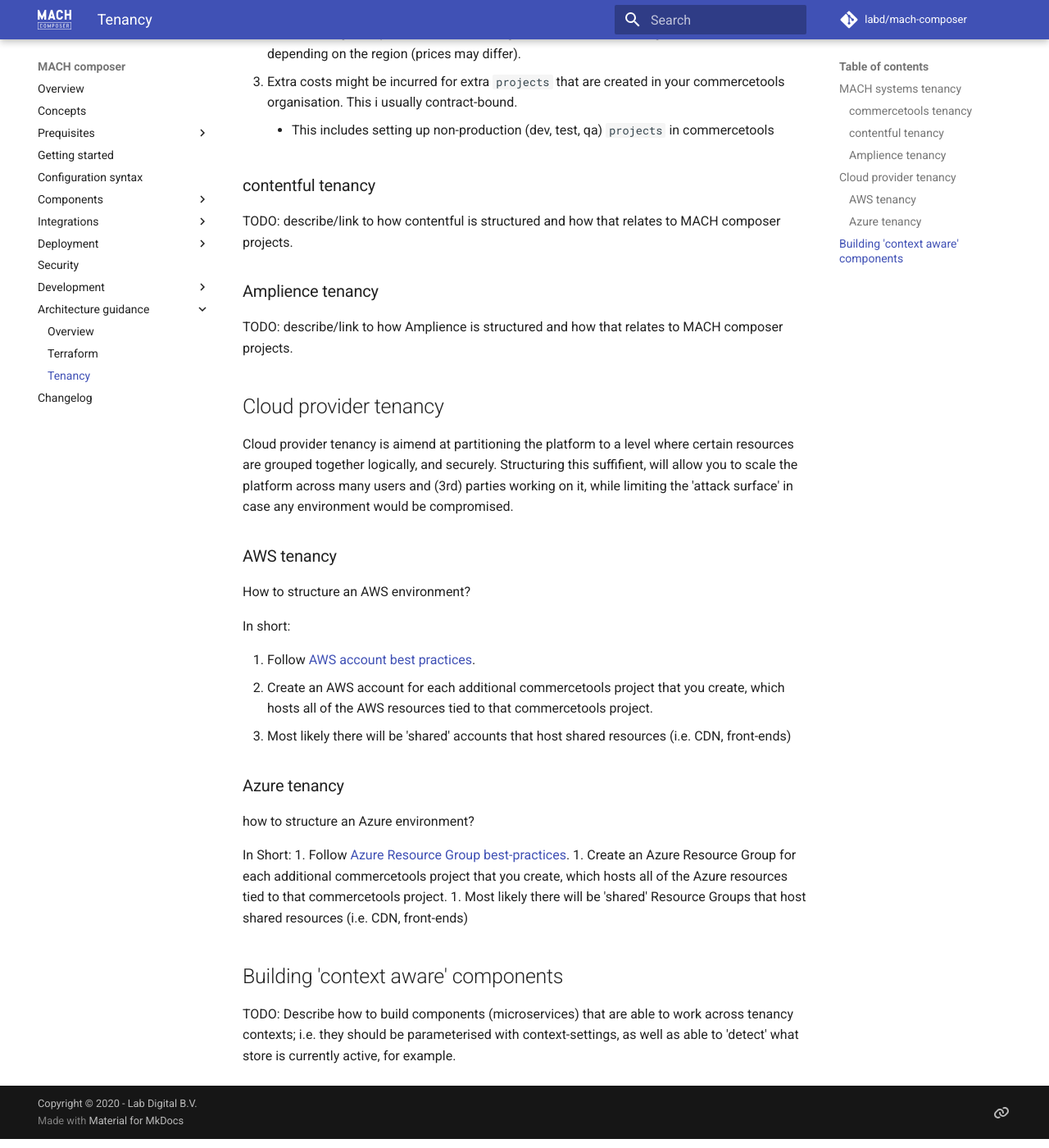
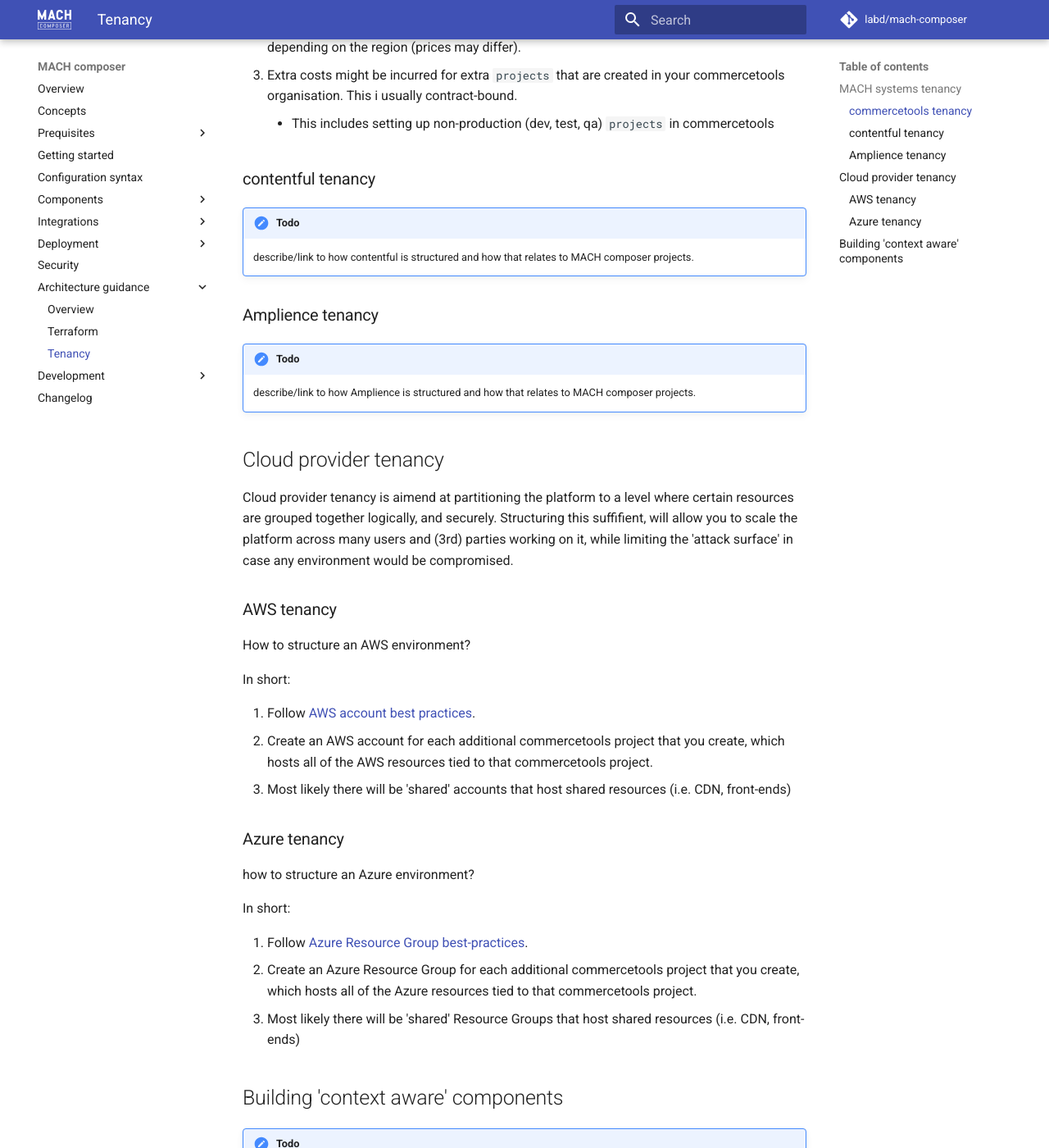
Before and after one commit to mach-composer/mach-composer-cli, an MkDocs documentation site: the page built from docs/src/guidance/tenancy.md, in a window 1280 px wide and 1400 px high, scrolled down 1968 px. Shown: the whole window at 82% size. Built offline with MkDocs 1.6.1 and Material for MkDocs 9.7.7, drawn with Linux system fonts in a browser that asks for light colours; a script that is not in the unit is left out; comment, search, counter and statistics services are not loaded; some of the changed text lies outside the part shown.

Commit message:
minor fixes

```diff
--- a/docs/mkdocs.yml
+++ b/docs/mkdocs.yml
@@ -41,13 +41,13 @@
     - GitHub actions: deployment/ci/github.md
     - Azure DevOps: deployment/ci/devops.md
 - security.md
-- Development:
-  - workflow/cli.md
-  - workflow/environment.md
 - Architecture guidance:
   - Overview: guidance/index.md
   - Terraform: guidance/terraform.md
   - Tenancy: guidance/tenancy.md
+- Development:
+  - workflow/cli.md
+  - workflow/environment.md
 - changelog.md
 
 extra_javascript:
--- a/docs/src/guidance/tenancy.md
+++ b/docs/src/guidance/tenancy.md
@@ -26,12 +26,12 @@
 *What to look at when deciding on your commercetools tenancy model:*
 
 1. Consider which commercetools `organisations` you will create (usually one per geographic region is sufficient)
-1. Consider when to create a new commercetools `project`.
-1. Consider how to look at the different geographic regions that commercetools has
-1. Consider how commercetools `project` multi-lingual and multi-country support can help when building multi-lingual and country commerce sites?
-1. Consider using commercetools' `shipping zones`
-1. Consider when to work with inventory and supply `channels`, including connecting these to `stores`
-1. Consider what commercetools `stores` can do for you within a `project` context
+2. Consider when to create a new commercetools `project`.
+3. Consider how to look at the different geographic regions that commercetools has
+4. Consider how commercetools `project` multi-lingual and multi-country support can help when building multi-lingual and country commerce sites?
+5. Consider using commercetools' `shipping zones`
+6. Consider when to work with inventory and supply `channels`, including connecting these to `stores`
+7. Consider what commercetools `stores` can do for you within a `project` context
 
 <br/>
 *Relevant commercetools resources:*
@@ -49,19 +49,20 @@
     - Currently, commercetools is implementing `assortments` in their product catalogue, which will enable you to create store-specific assortments (and thus catalogues). Currently this is not supported yet, but expected in Q1 2021
     - The Merchant Center does not always provide the `store` 'context'. This means that managers of store A might be able to see resources of store B.
         - If this is a problem, this might be a reason to create an additional `project` instead of solving it with a `store`
-
-1. When hosting multiple commercetools regions, commercetools might incur extra costs depending on the region (prices may differ).
-1. Extra costs might be incurred for extra `projects` that are created in your commercetools organisation. This i usually contract-bound.
+2. When hosting multiple commercetools regions, commercetools might incur extra costs depending on the region (prices may differ).
+3. Extra costs might be incurred for extra `projects` that are created in your commercetools organisation. This i usually contract-bound.
     - This includes setting up non-production (dev, test, qa) `projects` in commercetools
 
 
 ### contentful tenancy
 
-TODO: describe/link to how contentful is structured and how that relates to MACH composer projects.
+!!! TODO
+    describe/link to how contentful is structured and how that relates to MACH composer projects.
 
 ### Amplience tenancy
 
-TODO: describe/link to how Amplience is structured and how that relates to MACH composer projects.
+!!! TODO
+    describe/link to how Amplience is structured and how that relates to MACH composer projects.
 
 
 ## Cloud provider tenancy
@@ -76,20 +77,22 @@
 In short:
 
 1. Follow [AWS account best practices](https://aws.amazon.com/organizations/getting-started/best-practices/).
-1. Create an AWS account for each additional commercetools project that you create, which hosts all of the AWS resources tied to that commercetools project.
-1. Most likely there will be 'shared' accounts that host shared resources (i.e. CDN, front-ends)
+2. Create an AWS account for each additional commercetools project that you create, which hosts all of the AWS resources tied to that commercetools project.
+3. Most likely there will be 'shared' accounts that host shared resources (i.e. CDN, front-ends)
 
 
 ### Azure tenancy
 
 how to structure an Azure environment?
 
-In Short:
+In short:
+
 1. Follow [Azure Resource Group best-practices](https://docs.microsoft.com/en-us/azure/cloud-adoption-framework/ready/azure-setup-guide/organize-resources?tabs=AzureManagementGroupsAndHierarchy).
-1. Create an Azure Resource Group for each additional commercetools project that you create, which hosts all of the Azure resources tied to that commercetools project.
-1. Most likely there will be 'shared' Resource Groups that host shared resources (i.e. CDN, front-ends)
+2. Create an Azure Resource Group for each additional commercetools project that you create, which hosts all of the Azure resources tied to that commercetools project.
+3. Most likely there will be 'shared' Resource Groups that host shared resources (i.e. CDN, front-ends)
 
 
 ## Building 'context aware' components
 
-TODO: Describe how to build components (microservices) that are able to work across tenancy contexts; i.e. they should be parameterised with context-settings, as well as able to 'detect' what store is currently active, for example.
+!!! TODO
+    Describe how to build components (microservices) that are able to work across tenancy contexts; i.e. they should be parameterised with context-settings, as well as able to 'detect' what store is currently active, for example.
```
Also changed, not shown: docs/src/guidance/index.md (+8 -4 lines).
